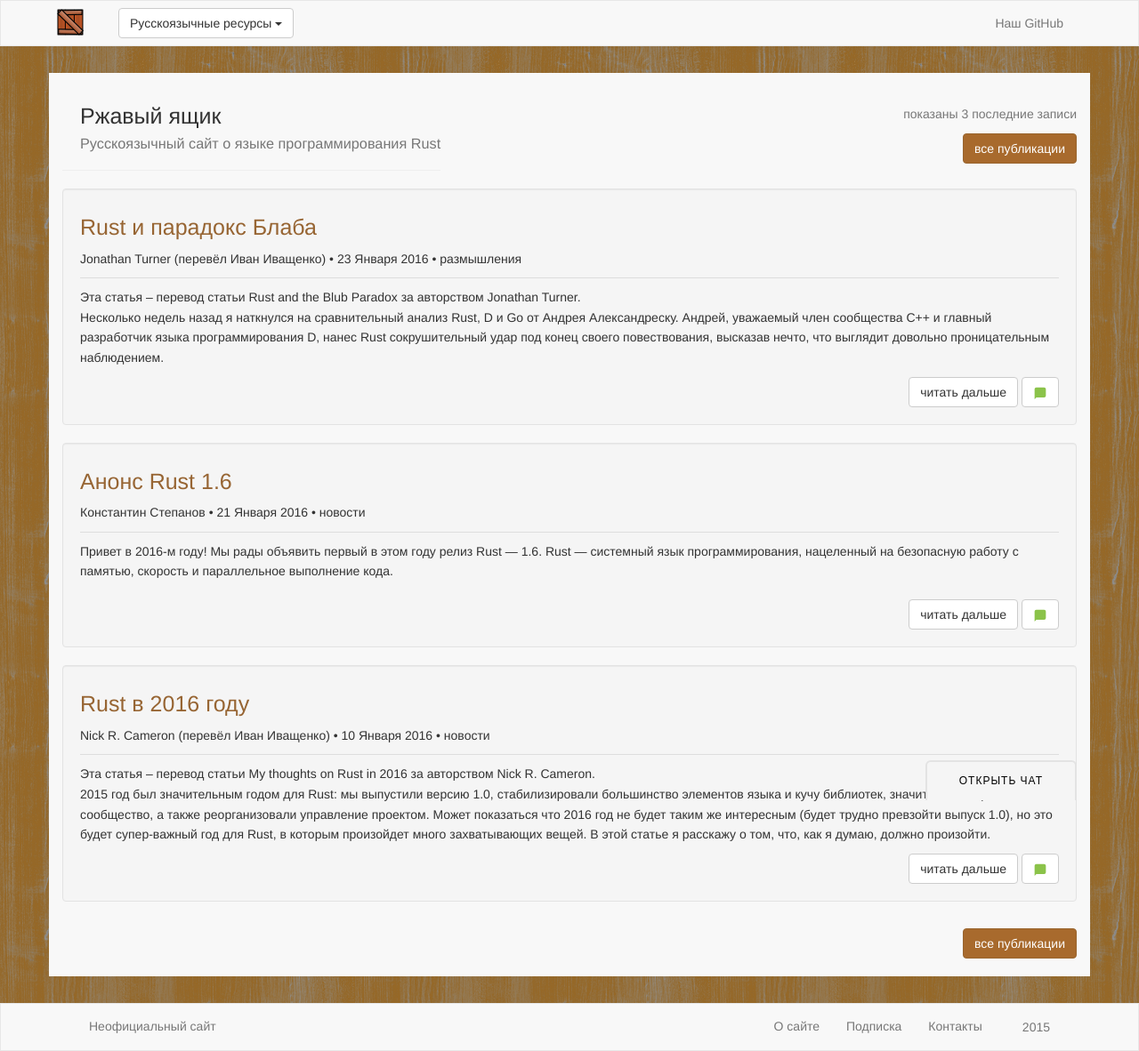
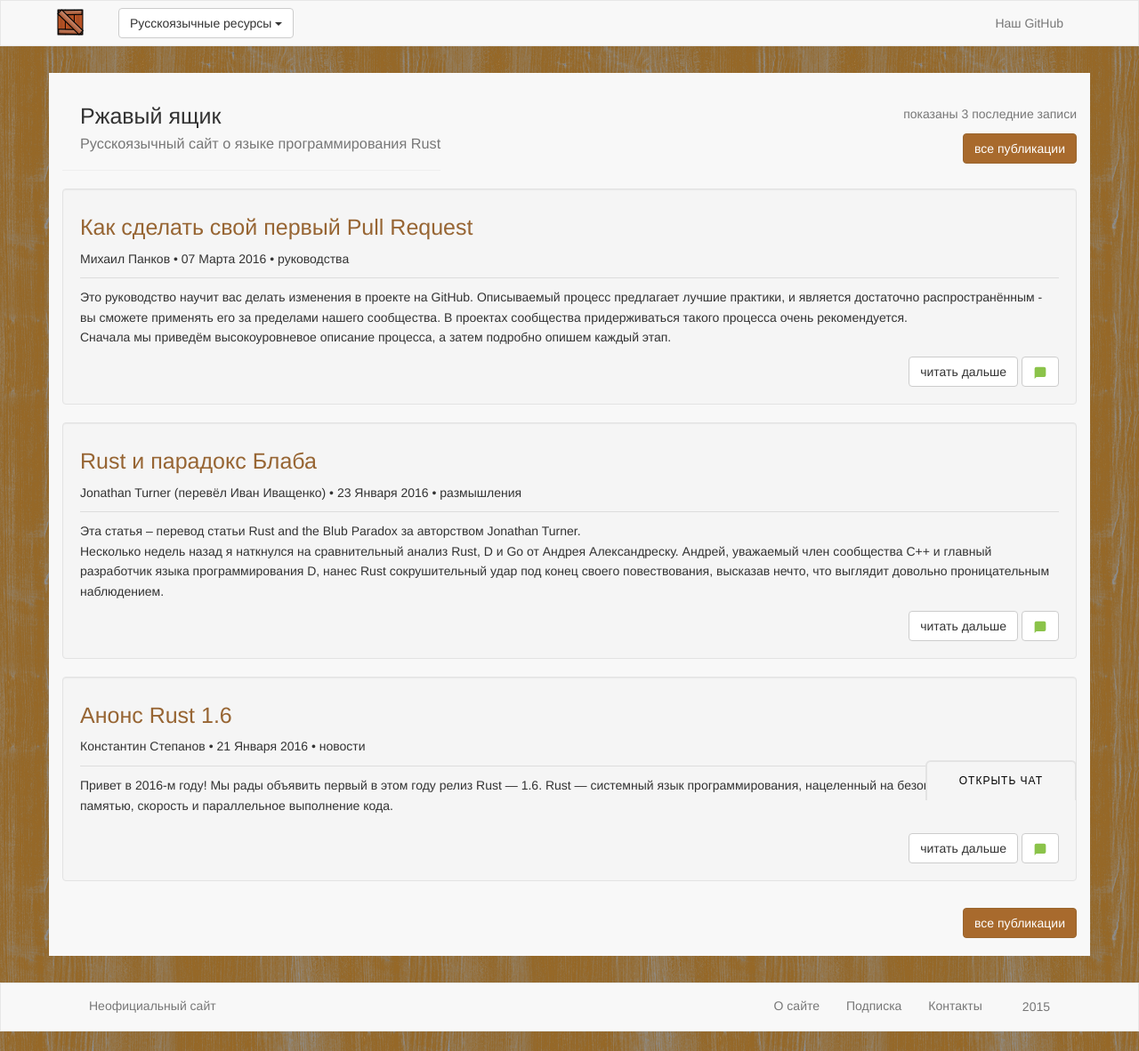
Before and after one commit to rust-lang-ru/rustycrate.ru, a Jekyll site: the page built from index.html, in a window 1280 px wide. Shown: the whole page at 89% size. Built offline with Jekyll 4.4.1, drawn with Linux system fonts in a browser that asks for light colours; nearby versions of some CDN libraries; Markdown is read by kramdown in place of the engine named in the settings; comment, search, counter and statistics services are not loaded.

Commit message:
Перемещаем руководство в публикации

```diff
--- a/CONTRIBUTING.md
+++ b/_posts/2016-03-07-contributing.md
@@ -1,10 +1,17 @@
 ---
-layout: page
-title: Процесс внесения изменений в проект на GitHub
+title: Как сделать свой первый Pull Request
+categories: руководства
+author: Михаил Панков
+excerpt: >
+    Это руководство научит вас делать изменения в проекте на GitHub. Описываемый
+    процесс предлагает лучшие практики, и является достаточно распространённым - вы
+    сможете применять его за пределами нашего сообщества. В проектах сообщества
+    придерживаться такого процесса очень рекомендуется.<br/>
+
+    Сначала мы приведём высокоуровневое описание процесса, а затем подробно опишем
+    каждый этап.
 
 ---
-
-*Или как сделать свой первый Pull Request*
 
 Это руководство научит вас делать изменения в проекте на GitHub. Описываемый
 процесс предлагает лучшие практики, и является достаточно распространённым - вы
@@ -50,7 +57,7 @@
 Поэтому мы форкаем проект - это создаст копию репозитория в вашем аккаунте. При
 этом у вас появится доступ на запись в вашу копию.
 
-![Форкаем](images/contributing/fork.png)
+![Форкаем](/images/contributing/fork.png)
 
 Через мгновение вы будете перенаправлены на страницу вашего форка.
 
@@ -63,7 +70,7 @@
 протокол. Если вы не настраивали SSH для GitHub, там должно быть указано
 `HTTPS`.
 
-![Клонируем](images/contributing/clone.png)
+![Клонируем](/images/contributing/clone.png)
 
 Затем выполняем команду в терминале (или командной строке Windows):
 
@@ -226,13 +233,13 @@
 Чтобы создать Pull Request, зайдём на страницу вашего форка. Справа от
 выпадающего меню с выбором ветки есть кнопка "New pull request".
 
-![Создаём PR](images/contributing/new-pr.png)
+![Создаём PR](/images/contributing/new-pr.png)
 
 Нажимаем её.
 
 Вы попадаете в окно сравнения веток.
 
-![PR](images/contributing/pr.png)
+![PR](/images/contributing/pr.png)
 
 Вот элементы этого окна, по порядку:
 
@@ -254,7 +261,7 @@
 
 После нажатия кнопки появится окно ввода сообщения Pull Request.
 
-![Сообщение PR](images/contributing/pr-message.png)
+![Сообщение PR](/images/contributing/pr-message.png)
 
 Сообщение PR - это описание того, что сделано и зачем. В отличие от сообщения
 коммита, здесь уже нужно писать высокоуровневое описание того, какие изменения
```
Also changed, not shown: other parts of _posts/2016-03-07-contributing.md (+2 -2 lines).
